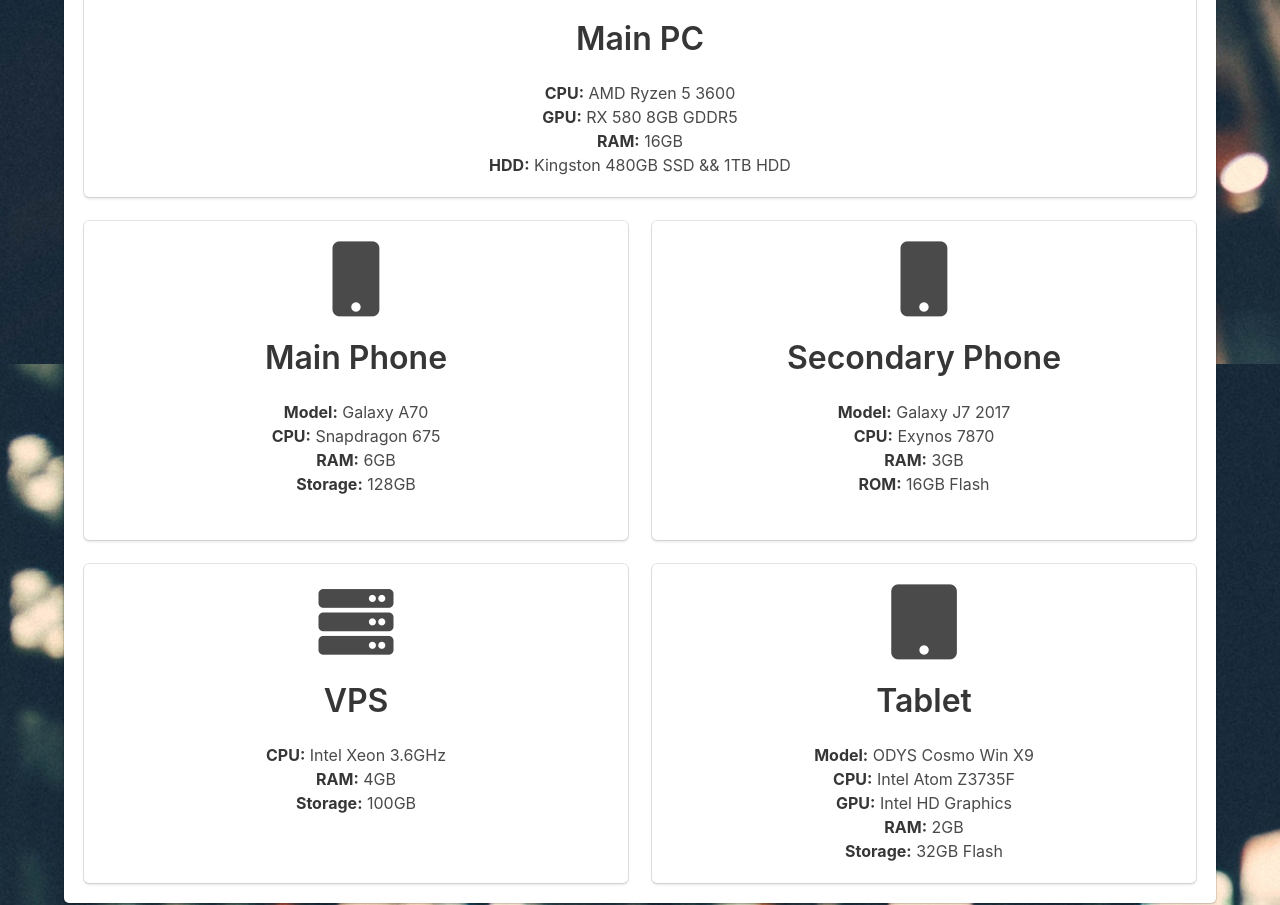
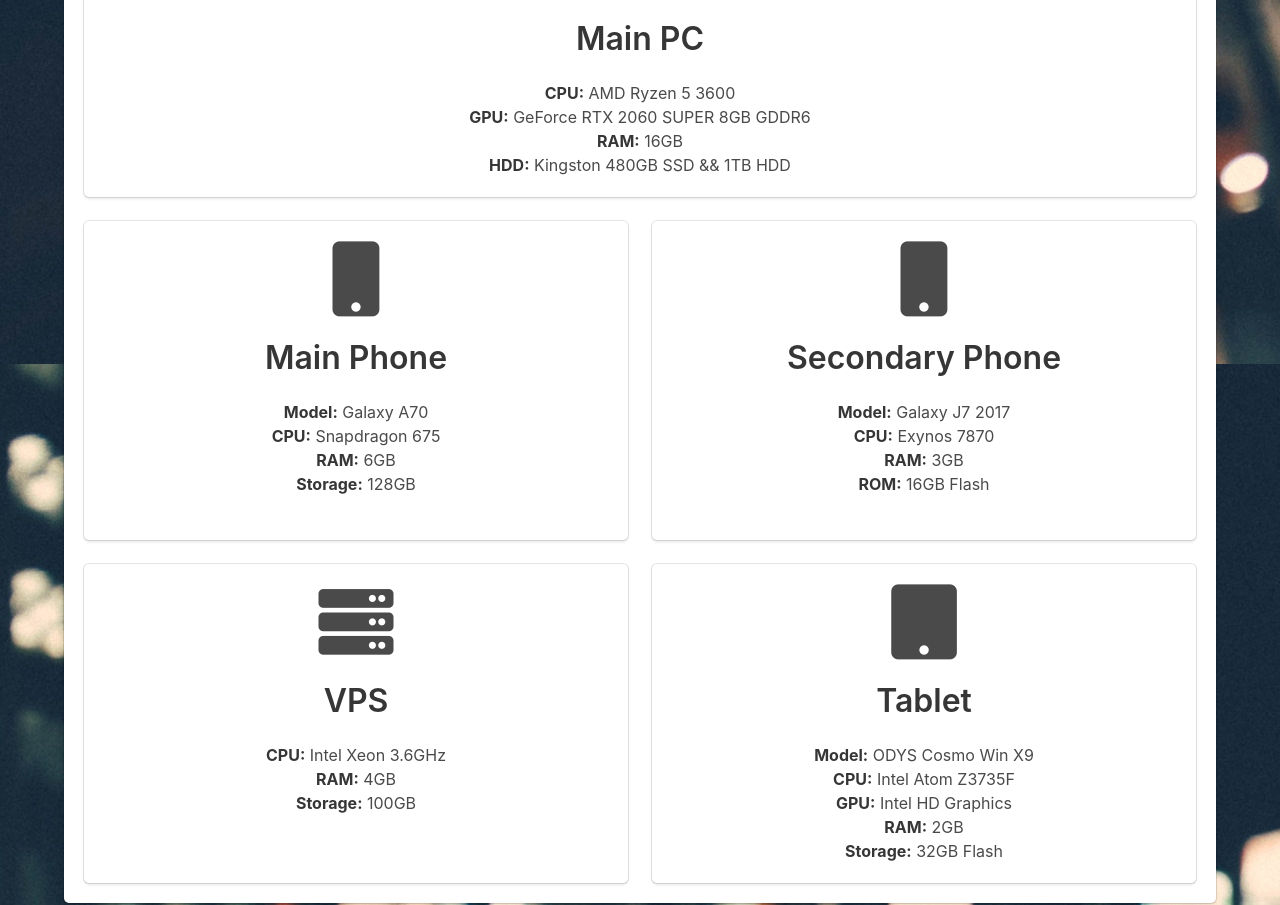
Before and after one commit to TheBearYT/Boki-Website, a plain HTML site: page index.html in a window 1280 px wide. Shown: the part 1076-1981 px from the top of the page. Drawn offline with Linux system fonts and the light colour scheme.

Commit message:
Update index.html

```diff
--- a/index.html
+++ b/index.html
@@ -48,7 +48,7 @@
 										<br>
 										<p class="title is-3">Main PC</p>
 										<p><strong>CPU:</strong> AMD Ryzen 5 3600</p>
-										<p><strong>GPU:</strong> RX 580 8GB GDDR5</p>
+										<p><strong>GPU:</strong> GeForce RTX 2060 SUPER 8GB GDDR6</p>
 										<p><strong>RAM:</strong> 16GB</p>
 										<p><strong>HDD:</strong> Kingston 480GB SSD && 1TB HDD</p>
 									</div>
```
